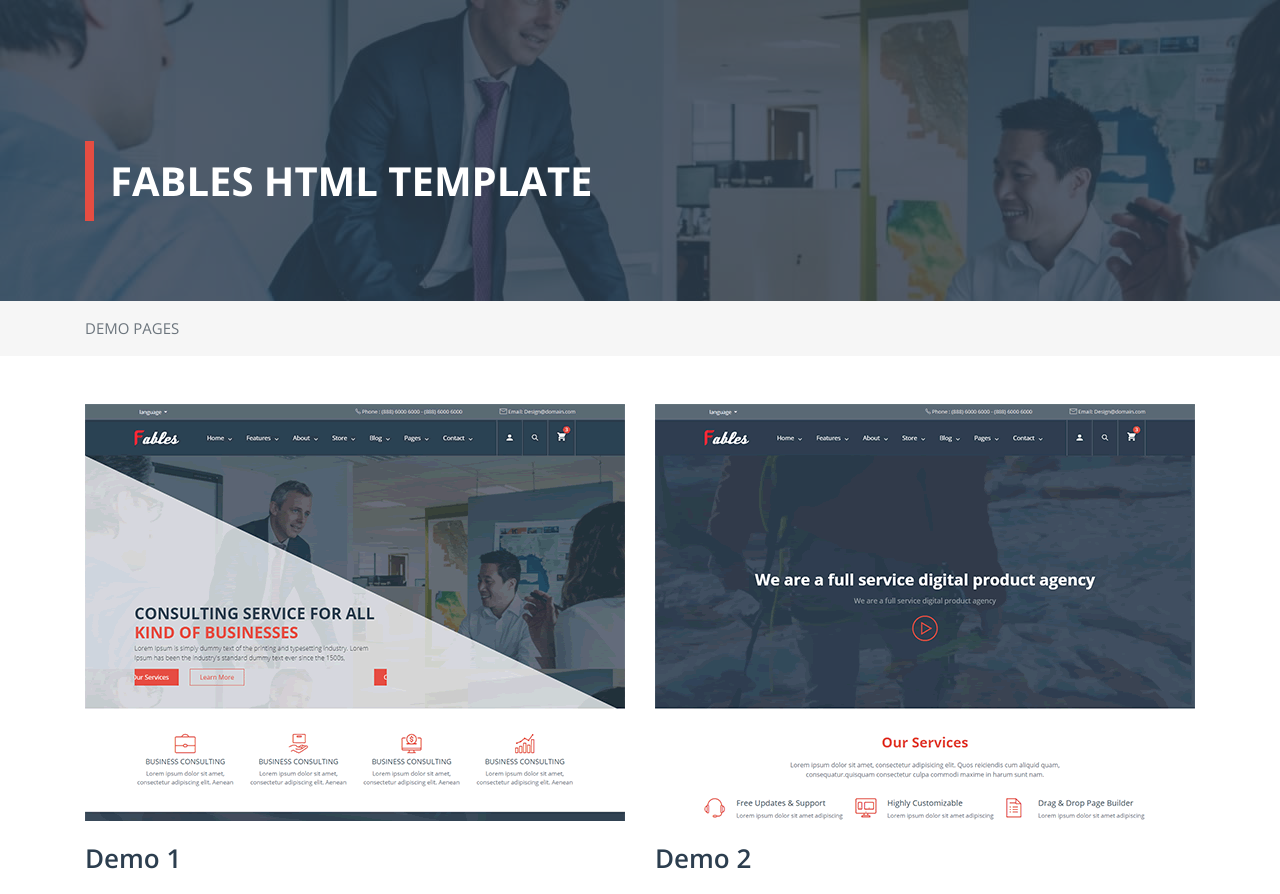
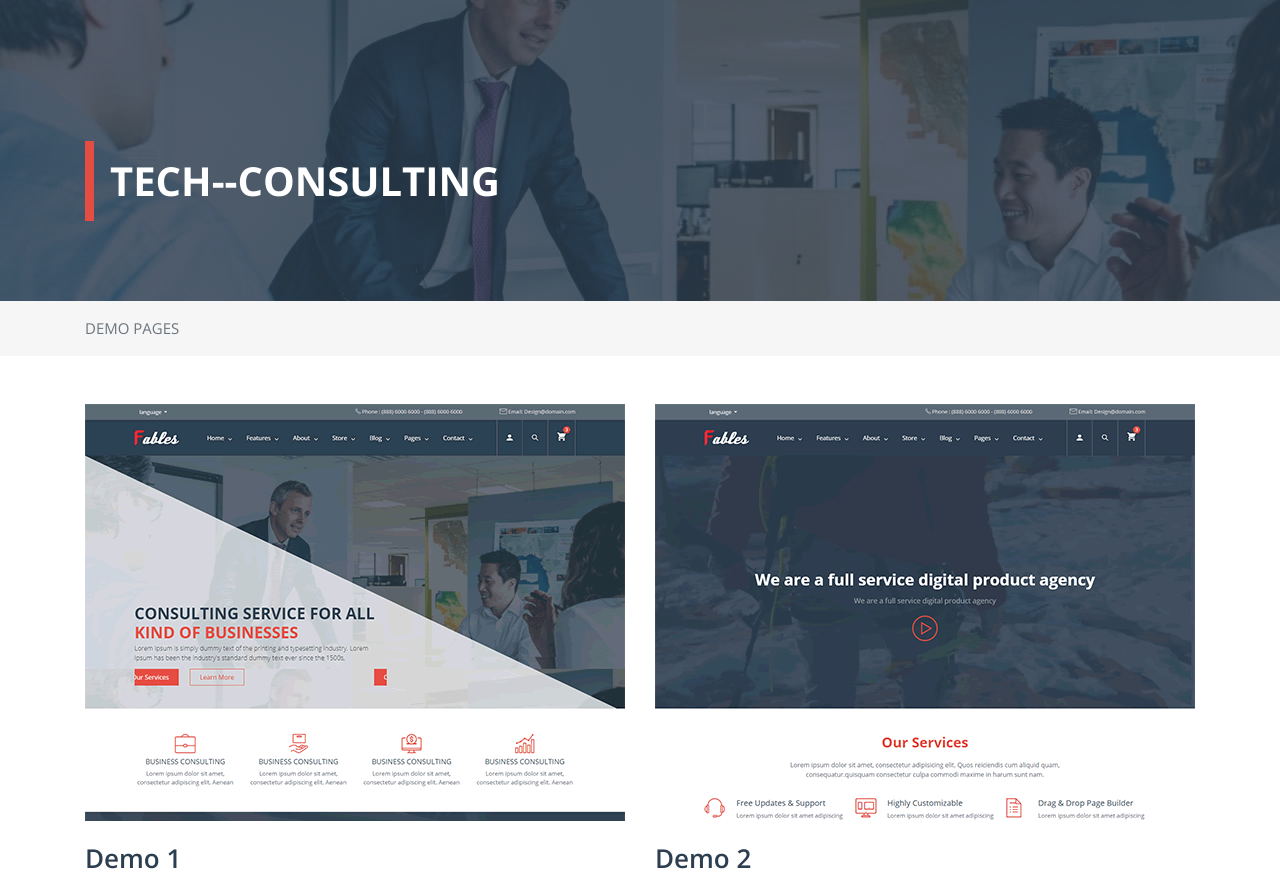
Before and after one commit to tebangfrancis/tech-consult, a plain HTML site: page fables-master/index.html in a window 1280 px wide. Shown: the top 894 px of the page. Drawn offline with nearby package versions, Linux system fonts and the light colour scheme.

Commit message:
2nd commit

```diff
--- a/fables-master/index.html
+++ b/fables-master/index.html
@@ -7,7 +7,7 @@
     <meta name="author" content="Enterprise Development">
     <link rel="shortcut icon" href="assets/custom/images/shortcut.png">
 
-    <title> Fabls HTML Template</title>
+    <title> tech-cunsulting</title>
 
     <!-- animate.css-->
     <link href="assets/vendor/animate.css-master/animate.min.css" rel="stylesheet">
@@ -51,7 +51,7 @@
 <!-- Start Header -->
 <div class="fables-header fables-after-overlay">
     <div class="container">
-         <h2 class="fables-page-title fables-second-border-color">FABLES HTML TEMPLATE</h2>
+         <h2 class="fables-page-title fables-second-border-color">TECH--CONSULTING</h2>
     </div>
 </div>
 <!-- /End Header -->
```
